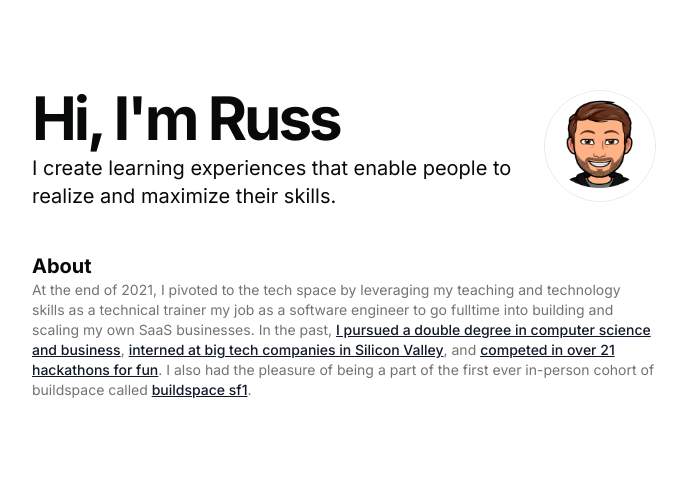
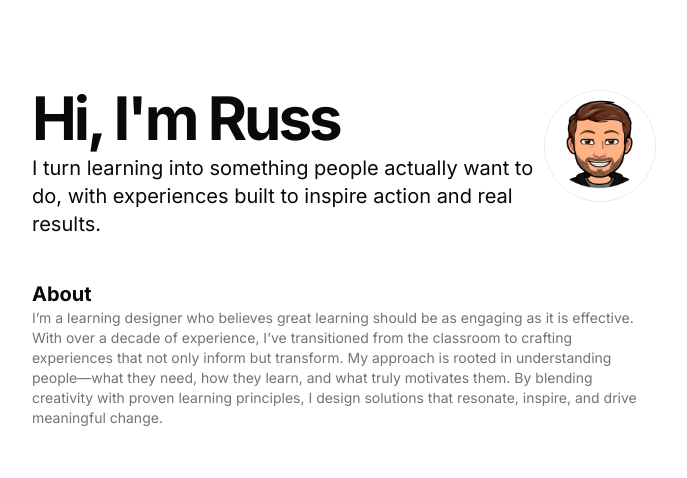
Before and after one commit to rroshchin18/russr-portfolio, a Next.js app: page / in a window 1280 px wide. Shown: the top 478 px of the page, without its empty margins (296-983 px from the left). Built offline with nearby package versions, Linux system fonts and the light colour scheme.

Commit message:
about me changes

```diff
--- a/src/data/resume.tsx
+++ b/src/data/resume.tsx
@@ -8,9 +8,9 @@ export const DATA = {
   location: "Baltimore, MD",
   locationLink: "https://www.google.com/maps/place/baltimore",
   description:
-    "I create learning experiences that enable people to realize and maximize their skills.",
+    "I turn learning into something people actually want to do, with experiences built to inspire action and real results.",
   summary:
-    "At the end of 2021, I pivoted to the tech space by leveraging my teaching and technology skills as a technical trainer my job as a software engineer to go fulltime into building and scaling my own SaaS businesses. In the past, [I pursued a double degree in computer science and business](/#education), [interned at big tech companies in Silicon Valley](https://www.youtube.com/watch?v=d-LJ2e5qKdE), and [competed in over 21 hackathons for fun](/#hackathons). I also had the pleasure of being a part of the first ever in-person cohort of buildspace called [buildspace sf1](https://buildspace.so/sf1).",
+    "I’m a learning designer who believes great learning should be as engaging as it is effective. With over a decade of experience, I’ve transitioned from the classroom to crafting experiences that not only inform but transform. My approach is rooted in understanding people—what they need, how they learn, and what truly motivates them. By blending creativity with proven learning principles, I design solutions that resonate, inspire, and drive meaningful change.",
   avatarUrl: "/me.png",
   skills: [
     "Articulate 360",
```
